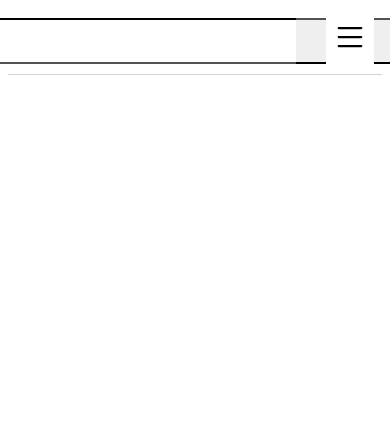
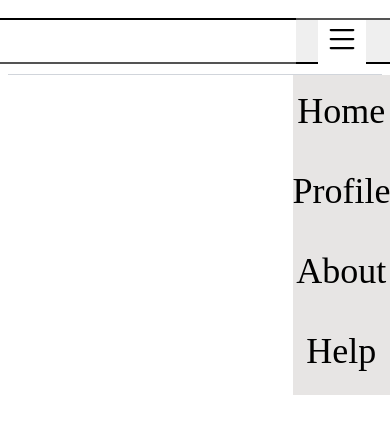
Before and after one commit to Blin70/React, a React (Create React App) app: page / in a window 390 px wide. Both pictures are taken after a click on the button 350 px from the left and 41 px from the top of the page. Shown: the top 434 px of the page. Built offline with nearby package versions, Linux system fonts and the light colour scheme.

Commit message:
Finishing Navbar, finished Hamburger Menu( links need to be added)

```diff
--- a/src/Components/Hamburger.js
+++ b/src/Components/Hamburger.js
@@ -1,14 +1,19 @@
 import { BsList } from "react-icons/bs";
+import HamburgerMenu from "./HamburgerMenu";
+import { useState } from "react";
 
 function Hamburger(){
+    const [showMenu, setShowMenu] = useState(false);
 
     const handleClick = () => {
-        console.log("Hamburger clicked")
-
+        setShowMenu(!showMenu)
     };
 
     return(
-        <button onClick={handleClick} className="bg-white border-0 text-4xl cursor-pointer right-4 absolute"><BsList /></button>
+        <div>
+        <button onClick={handleClick} className="absolute bg-white border-0 text-4xl cursor-pointer right-6 top-5"><BsList /></button>
+        {showMenu && <HamburgerMenu />}
+        </div>
     );
 };
 
--- /dev/null
+++ b/src/Components/HamburgerMenu.js
@@ -0,0 +1,22 @@
+function HamburgerMenu() {
+    const list = [
+        {name:'Home', link:'/'},    //links to be added
+        {name:'Profile', link:'/'},
+        {name:'About', link:'/'},
+        {name:'Help', link:'/'},
+    ];
+
+    const rendered_list = list.map((i)=>{
+        return <li key={i.name} className="w-full h-20 text-4xl list-none text-center cursor-pointer leading-loose hover:bg-stone-300">{i.name}</li>
+    });
+
+    return (
+        <div className="absolute w-1/4 h-5/5 bg-stone-200 top-15 right-0" >
+            <ul className="w-full p-0 m-0">
+                {rendered_list}
+            </ul>
+        </div>
+    );
+};
+
+export default HamburgerMenu;
--- a/src/Components/Navbar.js
+++ b/src/Components/Navbar.js
@@ -1,9 +1,11 @@
 import SearchBar from "./SearchBar";
+import Hamburger from "./Hamburger";
 
 function Navbar(){
     return (
         <div>
             <SearchBar />
+            <Hamburger/>
         </div>
     );
 }
--- a/src/Components/SearchBar.js
+++ b/src/Components/SearchBar.js
@@ -1,6 +1,5 @@
 import { useState } from "react";
 import { GoSearch } from "react-icons/go";
-import Hamburger from "./Hamburger";
 
 function SearchBar(){
     const [term, setTerm] = useState("");
@@ -17,9 +16,8 @@ function SearchBar(){
         <div className='search-bar border-[0] border-b border-solid border-b-gray-300 p-2.5 flex justify-center'>
             <form className="flex" onSubmit={handleSubmit}>
                 <input value={term} type="text" onChange={handleChange} className="w-80 h-10 rounded-tl-3xl rounded-bl-3xl border-r-0 border-black text-xl pl-1.5 outline-0"></input>
-                <button className="w-32 rounded-tr-3xl rounded-br-3xl border-l-0 cursor-pointer"><GoSearch /></button>
+                <button className="w-32 h-13 rounded-tr-3xl rounded-br-3xl border-l-0 cursor-pointer"><GoSearch /></button>
             </form>
-            <Hamburger/>
         </div>
     );
 }
```
